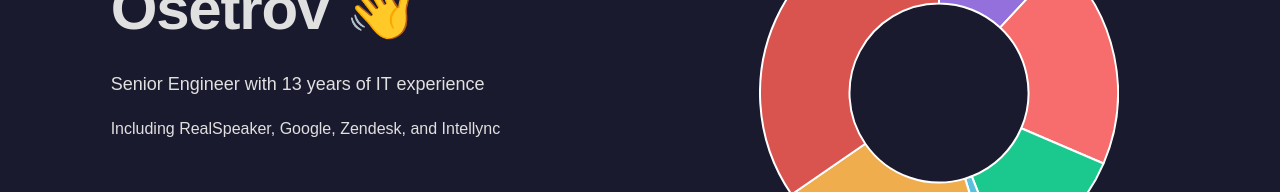
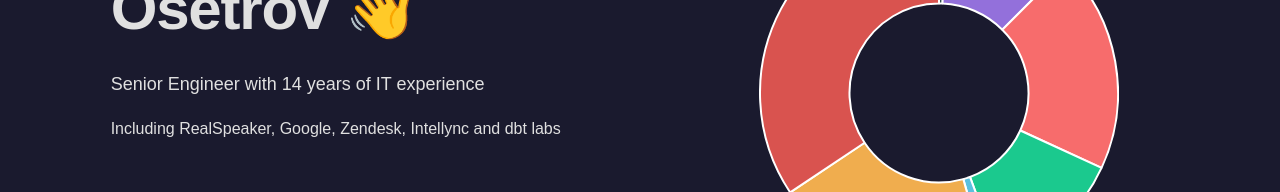
Before and after one commit to victorosetrov/mycv-react, a React (Create React App) app: page / in a window 1280 px wide. Shown: the part 403-595 px from the top of the page. Built offline with nearby package versions, Linux system fonts and the light colour scheme.

Commit message:
Update experience and client list in MainIntro

```diff
--- a/src/components/MainIntro.jsx
+++ b/src/components/MainIntro.jsx
@@ -4,6 +4,7 @@ const DonutChartSection = lazy(() => import('./DonutChartSection'));
 const EmailSubscription = lazy(() => import('./EmailSubscription'));
 
 const chartData = [
+  { label: "dbt Labs - Client Solution Engineer", value: 1, color: "#2f4f4f" },
   { label: "Intellync (AB Agri) - Senior Support Engineer", value: 19, color: "#9370db" },
   { label: "Zendesk - Technical Support Engineer", value: 31, color: "#f76c6c" },
   { label: "Google - Technical Support Analyst", value: 20, color: "#1bc98e" },
@@ -22,10 +23,10 @@ const MainIntro = ({ isDarkMode }) => {
             Hey. It's Viktor Osetrov 👋
           </h1>
           <h1 className="text-lg leading-relaxed">
-            Senior Engineer with 13 years of IT experience
+            Senior Engineer with 14 years of IT experience
           </h1>
           <h1 className="text-md leading-relaxed">
-            Including RealSpeaker, Google, Zendesk, and Intellync
+            Including RealSpeaker, Google, Zendesk, Intellync and dbt labs
           </h1>
         </div>
         <Suspense fallback={<div>Loading Email Subscription...</div>}>
```
